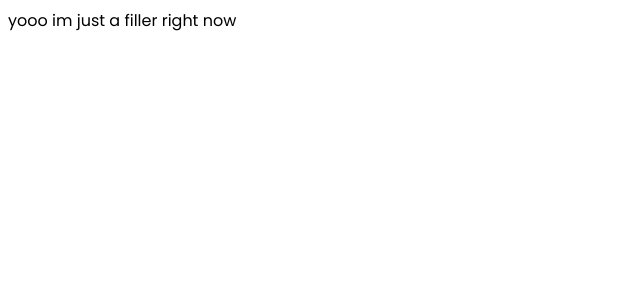
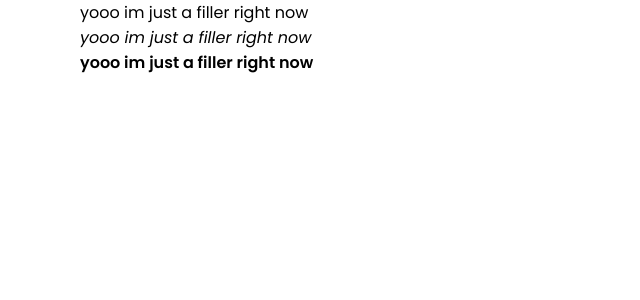
Before and after one commit to Knutsenjamie/Portfolio, a React (Create React App) app: page / in a window 1280 px wide. Shown: the top 300 px of the page, without its empty margins (0-640 px from the left). Built offline with nearby package versions, Linux system fonts and the light colour scheme.

Commit message:
add all component files and add sass as dependancy

```diff
--- a/package.json
+++ b/package.json
@@ -34,5 +34,8 @@
       "last 1 firefox version",
       "last 1 safari version"
     ]
+  },
+  "devDependencies": {
+    "sass": "^1.42.1"
   }
 }
--- a/public/index.html
+++ b/public/index.html
@@ -14,6 +14,7 @@
     <style>
       *{
         font-family: 'Poppins', sans-serif;
+        margin: 0;
       }
     </style>
   </head>
--- a/src/App.js
+++ b/src/App.js
@@ -2,7 +2,11 @@
 function App() {
   return (
     <div className="app">
-      yooo im just a filler right now
+      <ol>
+        <ul>yooo im just a filler right now</ul>
+        <ul><em>yooo im just a filler right now</em></ul>
+        <ul><strong>yooo im just a filler right now</strong></ul>
+      </ol>
     </div>
   );
 }
--- /dev/null
+++ b/src/components/aboutme/Aboutme.jsx
@@ -0,0 +1 @@
+//picture of me, hobbies, career leading up to this point, future goals, resume pdf download.
--- /dev/null
+++ b/src/components/projects/Projects.jsx
@@ -0,0 +1 @@
+//slider to naviagte through porfolio projects (with preview images), as well as vitallyveg website.
--- /dev/null
+++ b/src/components/topbar/Topbar.jsx
@@ -0,0 +1 @@
+//solely for navigation/links to socials
```
Also changed, not shown: src/components/contact/Contact.jsx (added, +10 -0 lines), src/components/aboutme/Aboutme.scss (added), src/components/contact/contact.scss (added), src/components/projects/projects.scss (added), src/components/topbar/topbar.scss (added), 1 other file (tests, documents, lock files or other folders).
